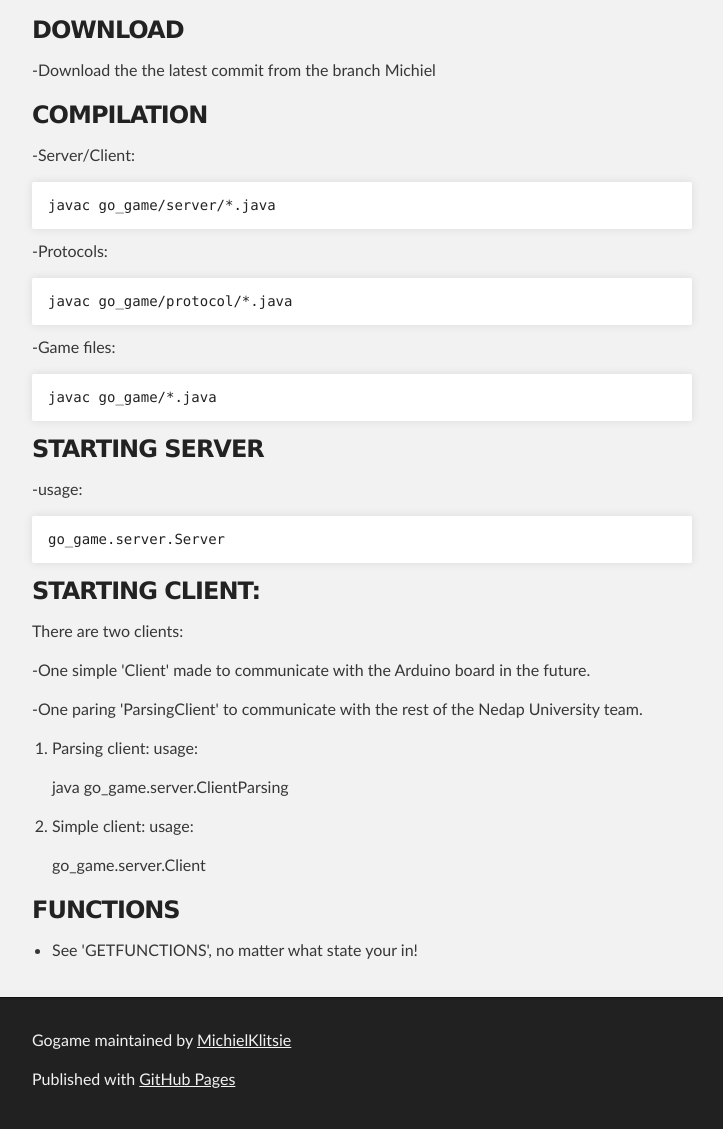
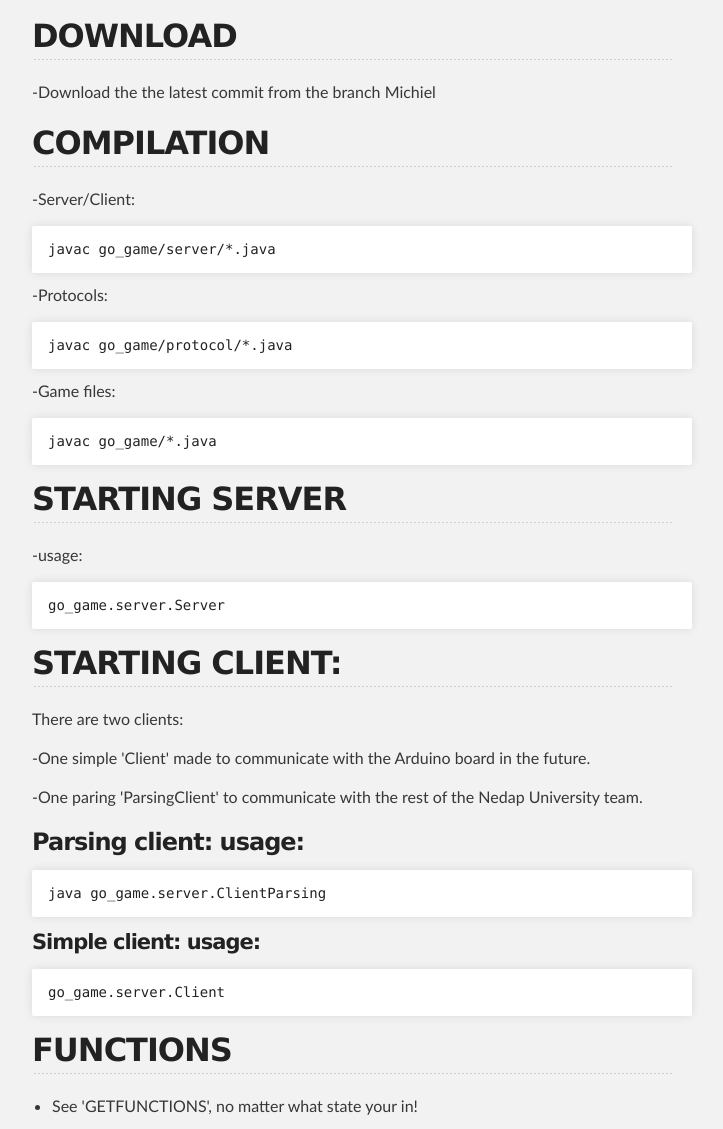
Before and after one commit to MichielKlitsie/GoGame, a plain HTML site: page index.html in a window 1280 px wide. Shown: the part 323-1452 px from the top of the page, without its empty margins (288-1011 px from the left). Drawn offline with Linux system fonts and the light colour scheme.

Commit message:
Create gh-pages branch via GitHub

```diff
--- a/index.html
+++ b/index.html
@@ -33,13 +33,13 @@
       <section id="main_content" class="inner">
         <p>GoGame: Game Logic, Computer Players, Server/Client, Protocol and extra's</p>
 
-<h3>
-<a id="download" class="anchor" href="#download" aria-hidden="true"><span aria-hidden="true" class="octicon octicon-link"></span></a>DOWNLOAD</h3>
+<h2>
+<a id="download" class="anchor" href="#download" aria-hidden="true"><span aria-hidden="true" class="octicon octicon-link"></span></a>DOWNLOAD</h2>
 
 <p>-Download the the latest commit from the branch Michiel</p>
 
-<h3>
-<a id="compilation" class="anchor" href="#compilation" aria-hidden="true"><span aria-hidden="true" class="octicon octicon-link"></span></a>COMPILATION</h3>
+<h2>
+<a id="compilation" class="anchor" href="#compilation" aria-hidden="true"><span aria-hidden="true" class="octicon octicon-link"></span></a>COMPILATION</h2>
 
 <p>-Server/Client:</p>
 
@@ -56,16 +56,16 @@
 <pre><code>javac go_game/*.java
 </code></pre>
 
-<h3>
-<a id="starting-server" class="anchor" href="#starting-server" aria-hidden="true"><span aria-hidden="true" class="octicon octicon-link"></span></a>STARTING SERVER</h3>
+<h2>
+<a id="starting-server" class="anchor" href="#starting-server" aria-hidden="true"><span aria-hidden="true" class="octicon octicon-link"></span></a>STARTING SERVER</h2>
 
 <p>-usage: </p>
 
 <pre><code>go_game.server.Server
 </code></pre>
 
-<h3>
-<a id="starting-client" class="anchor" href="#starting-client" aria-hidden="true"><span aria-hidden="true" class="octicon octicon-link"></span></a>STARTING CLIENT:</h3>
+<h2>
+<a id="starting-client" class="anchor" href="#starting-client" aria-hidden="true"><span aria-hidden="true" class="octicon octicon-link"></span></a>STARTING CLIENT:</h2>
 
 <p>There are two clients: </p>
 
@@ -73,21 +73,20 @@
 
 <p>-One paring 'ParsingClient' to communicate with the rest of the Nedap University team.</p>
 
-<ol>
-<li>
-<p>Parsing client: usage: </p>
+<h3>
+<a id="parsing-client-usage" class="anchor" href="#parsing-client-usage" aria-hidden="true"><span aria-hidden="true" class="octicon octicon-link"></span></a>Parsing client: usage:</h3>
 
-<p>java go_game.server.ClientParsing </p>
-</li>
-<li>
-<p>Simple client: usage: </p>
+<pre><code>java go_game.server.ClientParsing
+</code></pre>
 
-<p>go_game.server.Client</p>
-</li>
-</ol>
+<h4>
+<a id="simple-client-usage" class="anchor" href="#simple-client-usage" aria-hidden="true"><span aria-hidden="true" class="octicon octicon-link"></span></a>Simple client: usage:</h4>
 
-<h3>
-<a id="functions" class="anchor" href="#functions" aria-hidden="true"><span aria-hidden="true" class="octicon octicon-link"></span></a>FUNCTIONS</h3>
+<pre><code>go_game.server.Client
+</code></pre>
+
+<h2>
+<a id="functions" class="anchor" href="#functions" aria-hidden="true"><span aria-hidden="true" class="octicon octicon-link"></span></a>FUNCTIONS</h2>
 
 <ul>
 <li>See 'GETFUNCTIONS', no matter what state your in!</li>
--- a/params.json
+++ b/params.json
@@ -1 +1 @@
-{"name":"Gogame","tagline":"GoGame: Game Logic, Computer Players, Server/Client, Protocol and extra's","body":"GoGame: Game Logic, Computer Players, Server/Client, Protocol and extra's\r\n\r\n### DOWNLOAD\r\n\r\n-Download the the latest commit from the branch Michiel\r\n\r\n### COMPILATION\r\n\r\n-Server/Client:\r\n \r\n    javac go_game/server/*.java\r\n\r\n-Protocols: \r\n\r\n    javac go_game/protocol/*.java\r\n\r\n-Game files: \r\n\r\n    javac go_game/*.java\r\n\r\n### STARTING SERVER\r\n\r\n-usage: \r\n\r\n    go_game.server.Server\r\n\r\n### STARTING CLIENT: \r\n\r\nThere are two clients: \r\n\r\n-One simple 'Client' made to communicate with the Arduino board in the future. \r\n\r\n-One paring 'ParsingClient' to communicate with the rest of the Nedap University team.\r\n\r\n1. Parsing client: usage: \r\n\r\n    java go_game.server.ClientParsing \r\n\r\n2. Simple client: usage: \r\n\r\n    go_game.server.Client\r\n\r\n### FUNCTIONS \r\n\r\n- See 'GETFUNCTIONS', no matter what state your in!","google":"","note":"Don't delete this file! It's used internally to help with page regeneration."}
+{"name":"Gogame","tagline":"GoGame: Game Logic, Computer Players, Server/Client, Protocol and extra's","body":"GoGame: Game Logic, Computer Players, Server/Client, Protocol and extra's\r\n\r\n## DOWNLOAD\r\n\r\n-Download the the latest commit from the branch Michiel\r\n\r\n## COMPILATION\r\n\r\n-Server/Client:\r\n \r\n    javac go_game/server/*.java\r\n\r\n-Protocols: \r\n\r\n    javac go_game/protocol/*.java\r\n\r\n-Game files: \r\n\r\n    javac go_game/*.java\r\n\r\n## STARTING SERVER\r\n\r\n-usage: \r\n\r\n    go_game.server.Server\r\n\r\n## STARTING CLIENT: \r\n\r\nThere are two clients: \r\n\r\n-One simple 'Client' made to communicate with the Arduino board in the future. \r\n\r\n-One paring 'ParsingClient' to communicate with the rest of the Nedap University team.\r\n\r\n### Parsing client: usage: \r\n\r\n    java go_game.server.ClientParsing \r\n\r\n#### Simple client: usage: \r\n\r\n    go_game.server.Client\r\n\r\n## FUNCTIONS \r\n\r\n- See 'GETFUNCTIONS', no matter what state your in!","google":"","note":"Don't delete this file! It's used internally to help with page regeneration."}
```
